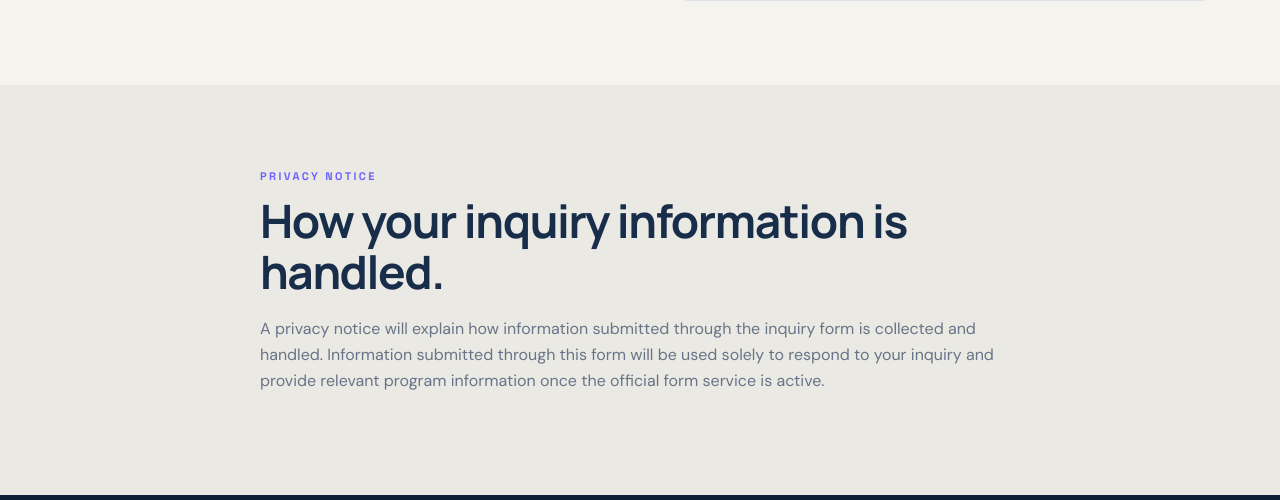
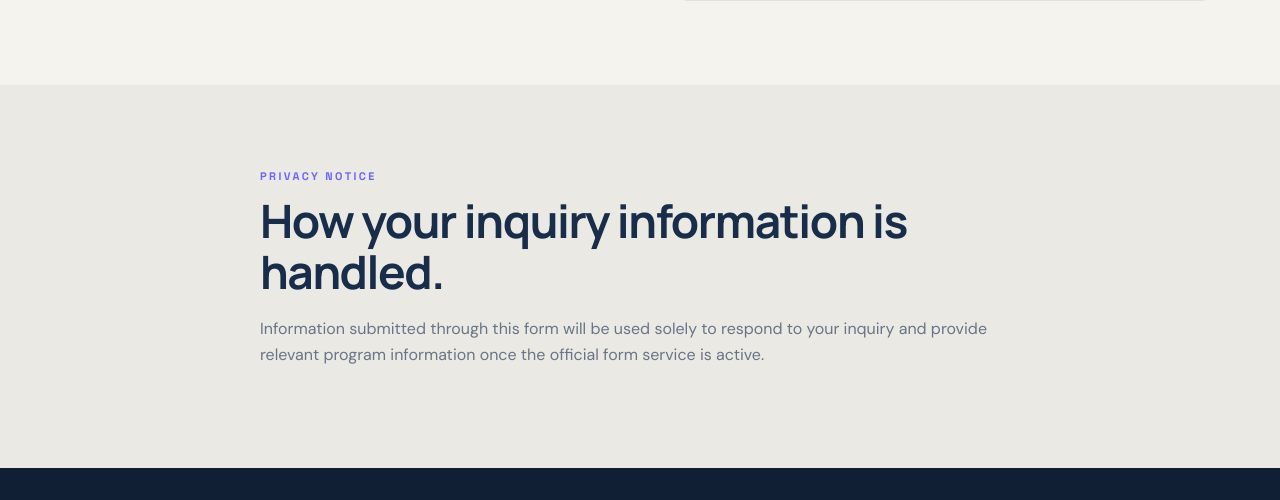
Before and after one commit to apertureinstitute/apertureinstitute.github.io, a plain HTML site: page contact.html in a window 1280 px wide. Shown: the part 1356-1856 px from the top of the page. Drawn offline with Linux system fonts and the light colour scheme.

Commit message:
Update contact.html

```diff
--- a/contact.html
+++ b/contact.html
@@ -44,7 +44,7 @@
   <div class="wrap intro">
     <div class="kicker">Privacy Notice</div>
     <h2>How your inquiry information is handled.</h2>
-    <p>A privacy notice will explain how information submitted through the inquiry form is collected and handled. Information submitted through this form will be used solely to respond to your inquiry and provide relevant program information once the official form service is active.</p>
+    <p>Information submitted through this form will be used solely to respond to your inquiry and provide relevant program information once the official form service is active.</p>
   </div>
 </section>
 </main><footer><div class="wrap"><div class="foot-top"><div><a class="brand" href="index.html"><span class="mark"></span><span>APERTURE<small>INSTITUTE</small></span></a><p>Expanding knowledge. Empowering people. A modern online learning academy.</p></div><div class="foot-links"><div><strong>Explore</strong><a href="about.html">About us</a><a href="programs.html">Programs</a><a href="learning-experience.html">Learning experience</a></div><div><strong>Connect</strong><a href="faqs.html">FAQs</a><a href="contact.html">Contact & inquiries</a><span>Online learning academy</span></div></div></div><div class="foot-bottom"><span>© <span data-year></span> APERTURE Institute. All rights reserved.</span><span>Open up to what's possible.</span></div></div></footer><script src="assets/js/main.js"></script></body></html>
```
